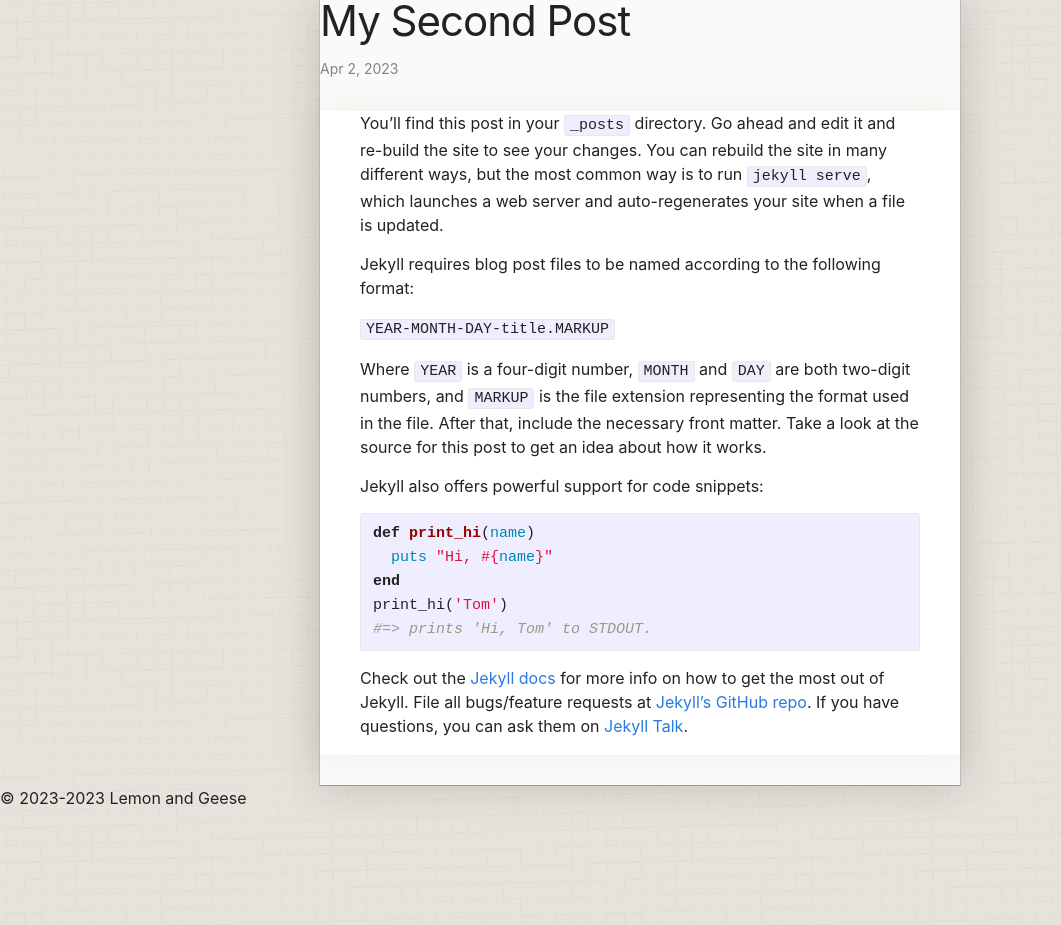
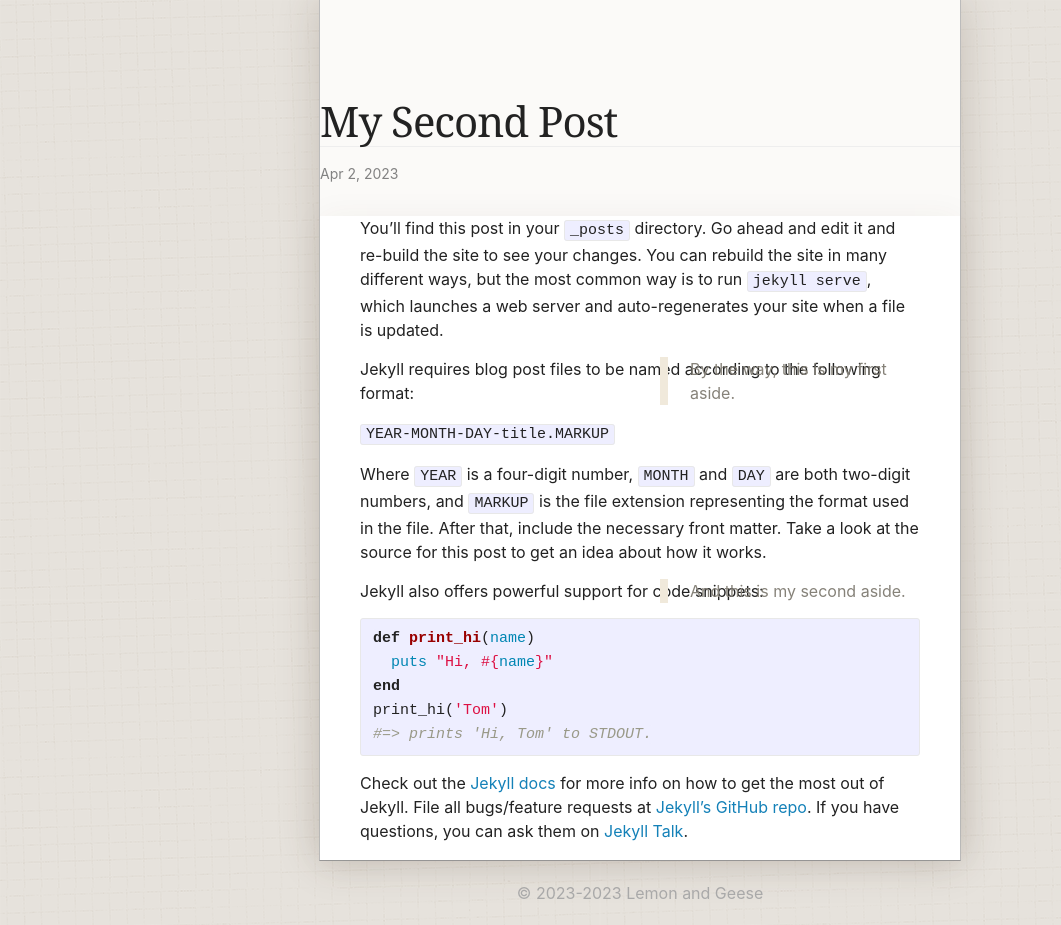
Before and after one commit to Lemongeese/lemongeese.github.io, a Jekyll site: the page built from _posts/2023-04-02-second-post.markdown, in a window 1280 px wide. Shown: the whole page, without its empty margins (0-1061 px from the left). Built offline with Jekyll 4.4.1, drawn with Linux system fonts in a browser that asks for light colours; before the commit the page ends 900 px from its top, so only the background shows below that.

Commit message:
nav, header, content, and first draft of asides implemented

```diff
--- a/_posts/2023-04-02-second-post.markdown
+++ b/_posts/2023-04-02-second-post.markdown
@@ -6,11 +6,15 @@ categories: sandbox
 ---
 You’ll find this post in your `_posts` directory. Go ahead and edit it and re-build the site to see your changes. You can rebuild the site in many different ways, but the most common way is to run `jekyll serve`, which launches a web server and auto-regenerates your site when a file is updated.
 
+<aside name="first">By the way, this is my first aside. </aside>
+
 Jekyll requires blog post files to be named according to the following format:
 
 `YEAR-MONTH-DAY-title.MARKUP`
 
 Where `YEAR` is a four-digit number, `MONTH` and `DAY` are both two-digit numbers, and `MARKUP` is the file extension representing the format used in the file. After that, include the necessary front matter. Take a look at the source for this post to get an idea about how it works.
+
+<aside name="second">And this is my second aside.</aside>
 
 Jekyll also offers powerful support for code snippets:
 
--- a/_sass/minima/_layout.scss
+++ b/_sass/minima/_layout.scss
@@ -170,29 +170,6 @@
   }
 }
 
-
-/**
-* My custom content
-*/
-.page-book {
-  max-width: 940px;
-  margin: 0 auto;
-  padding: 0 0 20px 0;
-  background: white; // url(images/splash.jpg) no-repeat center top/100%;
-  border-left: solid 1px #bbb;
-  border-right: solid 1px #bbb;
-  border-bottom: solid 1px #999;
-  box-shadow: 0 0 40px rgba(71, 51, 31, 0.2);
-}
-
-
-
-
-
-
-
-
-
 /**
  * Page content
  */
@@ -282,32 +259,193 @@
   }
 }
 
+// .post-content {
+//   margin-bottom: $spacing-unit;
+//   padding: 0 40px 2px 40px;
+//   background: white;
+//   box-shadow: 0 0 30px rgba(71, 51, 31, 0.05);
+//   h2 {
+//     @include relative-font-size(2);
+
+//     @include media-query($on-laptop) {
+//       @include relative-font-size(1.75);
+//     }
+//   }
+
+//   h3 {
+//     @include relative-font-size(1.625);
+
+//     @include media-query($on-laptop) {
+//       @include relative-font-size(1.375);
+//     }
+//   }
+
+//   h4 {
+//     @include relative-font-size(1.25);
+
+//     @include media-query($on-laptop) {
+//       @include relative-font-size(1.125);
+//     }
+//   }
+// }
+
+
+
+
+/**
+* My custom content.
+*/
+body, h1, h2, h3, h4, p, blockquote, code, ul, ol, dl, dd, img {
+  margin: 0;
+}
+
+
+aside {
+  color: #868279;
+  padding: 10px 10px;
+  background: #faf8f5;
+  border: solid 1px #f7f4ed;
+  border-bottom: solid 1px #f0e9db;
+  border-radius: 3px;
+}
+aside h2 {
+  color: #9e9b94;
+  font-size: 24px;
+  border: none;
+  margin: 20px 0 10px 0;
+  padding: 0;
+}
+aside p, aside li {
+  font: 15px/22px "Source Sans Pro", "Lucida Grande", "Lucida Sans Unicode", Verdana, sans-serif;
+}
+aside li {
+  line-height: 20px;
+}
+aside > p:first-child {
+  margin-top: 0;
+}
+aside > p:last-child {
+  margin-bottom: 0;
+}
+aside ul, aside ol {
+  padding: 0 0 0 18px;
+}
+aside code {
+  color: #666;
+  font: normal 13px "Source Code Pro", Menlo, Consolas, Monaco, monospace;
+}
+aside img {
+  padding: 0;
+}
+
+aside + aside {
+  margin-top: 10px;
+}
+
+/* used in default.html */
+body {
+  color: #222;
+  background: #e8e6e3;
+  background-image: url("images/background.png");
+}
+
+/* Posts */
+@media only screen and (min-width: 800px) {
+  .post-sidebar {
+    padding-right: 300px;
+  }
+
+  aside {
+    position: absolute;
+    width: 240px;
+    right: 30px;
+    padding: 0;
+    background: none;
+    border: none;
+    padding-left: 22px;
+    border-radius: 0;
+    border-left: solid 8px #f0e9db;
+  }
+  aside p, aside li {
+    font: 14px/20px "Source Sans Pro", "Lucida Grande", "Lucida Sans Unicode", Verdana, sans-serif;
+  }
+}
+
+/* the big white rectangle centered in middle, but for posts.
+ * posts has an aside
+ */
+ .post-sidebar {
+  background: #fbfaf8;
+  max-width: 640px;
+  margin: 0 auto;
+  border-left: solid 1px #bbb;
+  border-right: solid 1px #bbb;
+  border-bottom: solid 1px #999;
+  position: relative;
+  box-shadow: 0 0 40px rgba(71, 51, 31, 0.2);
+}
+
+/* nav stuff on top of posts */
+nav {
+  background: #f0f7fa;
+  color: #85a0ad;
+  margin: 40px -38px 0 -38px;
+  padding: 10px 38px;
+}
+nav table {
+  border-collapse: collapse;
+  width: 100%;
+}
+nav td {
+  padding: 0;
+}
+nav td.gap {
+  width: 33%;
+}
+nav.top {
+  margin-top: 0;
+}
+td {
+  vertical-align: top;
+}
+a {
+  color: #1481b8;
+  text-decoration: none;
+  outline: none;
+  border-bottom: solid 1px rgba(209, 236, 250, 0);
+  transition: color 0.2s ease, border-color 0.2s ease;
+}
+
+/* header */
+h1 {
+  font: 200 60px "Source Sans Pro", Georgia, serif;
+  padding: 100px 0 4px 0;
+  border-bottom: solid 1px #eee;
+}
+h1.date {
+  color: #777;
+  font: normal 16px/20px "Source Sans Pro", Georgia, serif;
+  padding: 6px 0 30px 0;
+  border: none;
+}
+
+/* the actual content
+ * anything in posts labeled as {{ content }} in a post will be marked with post-content
+ * even when you surround {{ content }} in a div with class="post-content"  */
 .post-content {
-  margin-bottom: $spacing-unit;
   padding: 0 40px 2px 40px;
   background: white;
   box-shadow: 0 0 30px rgba(71, 51, 31, 0.05);
-  h2 {
-    @include relative-font-size(2);
+}
+p {
+  margin: 15px 0;
+}
 
-    @include media-query($on-laptop) {
-      @include relative-font-size(1.75);
-    }
-  }
 
-  h3 {
-    @include relative-font-size(1.625);
 
-    @include media-query($on-laptop) {
-      @include relative-font-size(1.375);
-    }
-  }
-
-  h4 {
-    @include relative-font-size(1.25);
-
-    @include media-query($on-laptop) {
-      @include relative-font-size(1.125);
-    }
-  }
+footer {
+  max-width: 640px;
+  margin: 20px auto;
+  text-align: center;
+  color: #aaa;
 }
```
